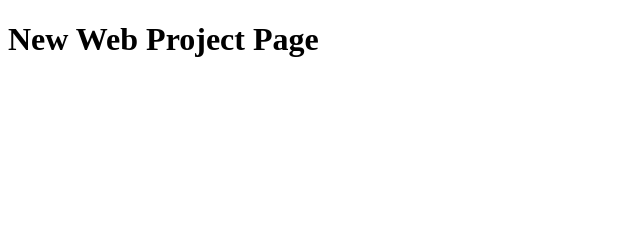
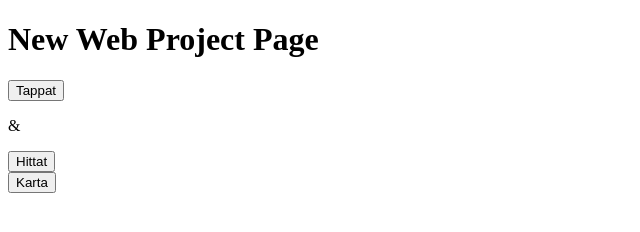
Before and after one commit to Christer-Lakatos/Lost-Found_App, a plain HTML site: page index.html in a window 1280 px wide. Shown: the whole page, without its empty margins (0-640 px from the left). Drawn offline with Linux system fonts and the light colour scheme.

Commit message:
some preparation

```diff
--- a/index.html
+++ b/index.html
@@ -3,8 +3,18 @@
     <head>
         <meta http-equiv="Content-Type" content="text/html; charset=utf-8" />
         <title>New Web Project</title>
-    </head>
+        <!--<link rel="stylesheet" href="http://code.jquery.com/mobile/1.0a3/jquery.mobile-1.0a3.min.css" />
+		<script src="http://code.jquery.com/jquery-1.5.min.js"></script>
+		<script src="http://code.jquery.com/mobile/1.0a3/jquery.mobile-1.0a3.min.js"></script>
+    --></head>
     <body>
-        <h1>New Web Project Page</h1>
+	    <div data-role="header" data-theme="b">
+	        <h1>New Web Project Page</h1>
+	    </div>
+        <input type="button" value="Tappat"/>
+        <p>&</p>
+        <input type="button" value="Hittat"/>
+        <br/>
+        <input type="button" value="Karta"/>
     </body>
 </html>
```
